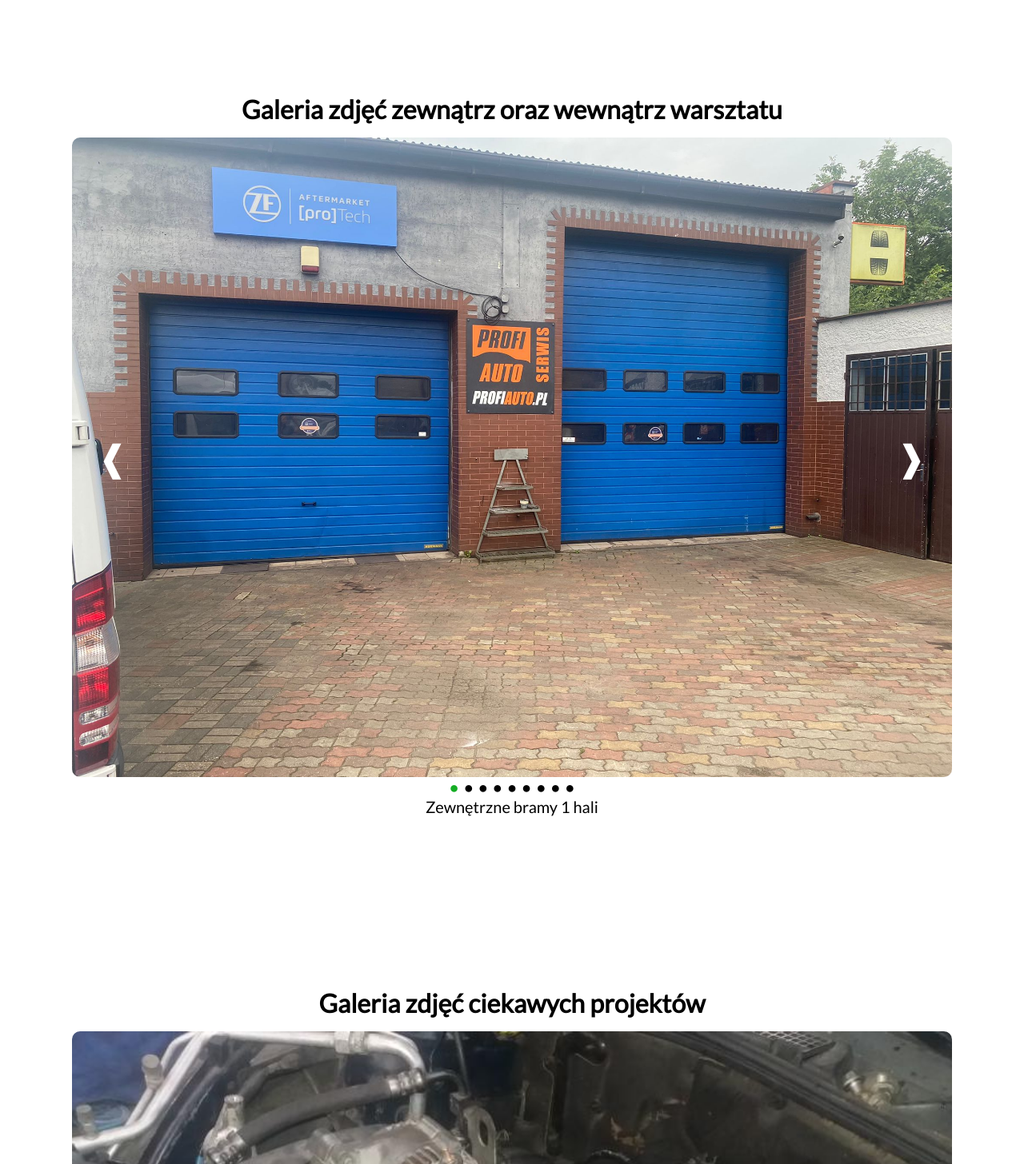
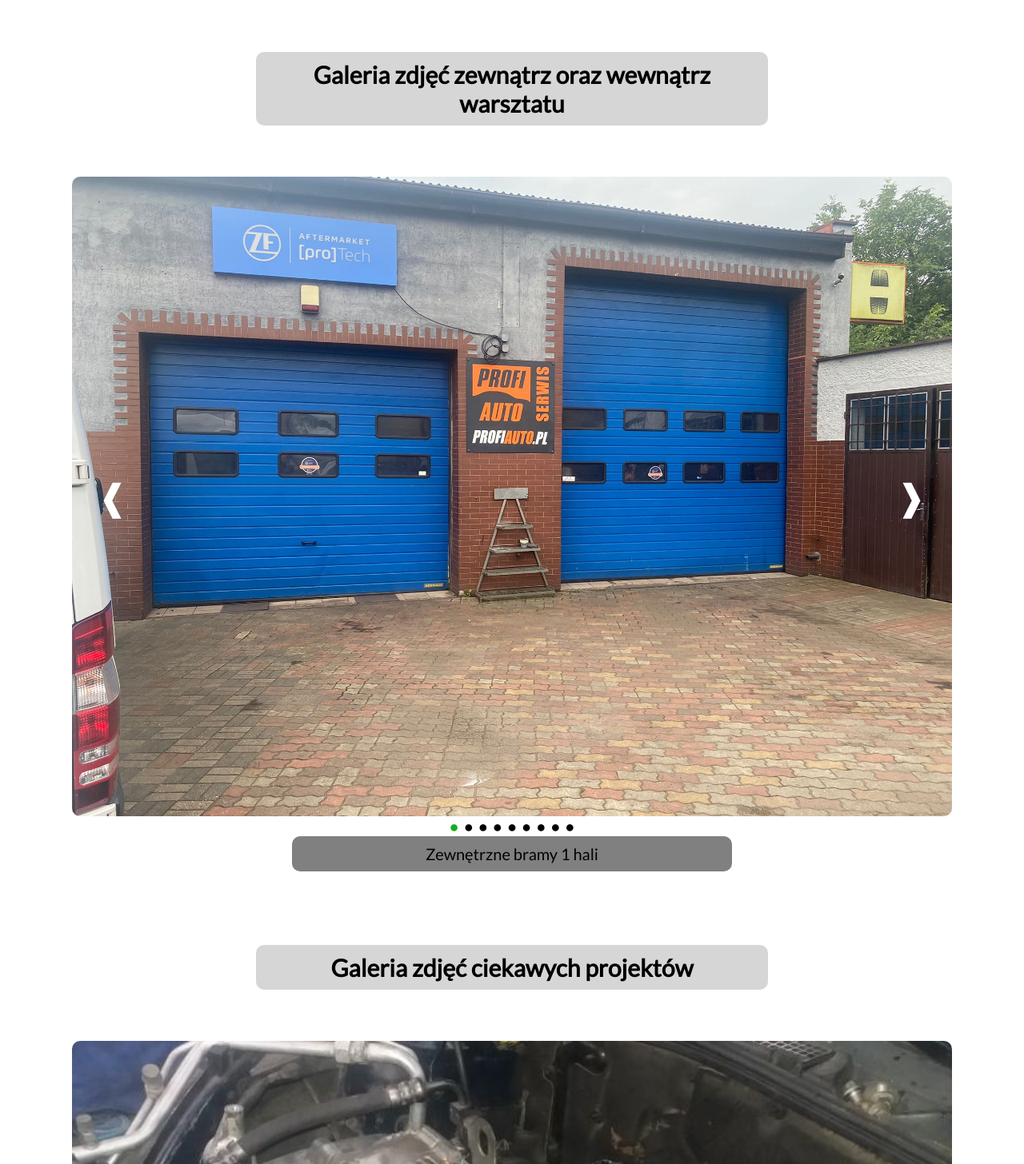
Before and after one commit to MariKat77/webpage_iw-tour, a React (Create React App) app: page /galeria in a window 1280 px wide. Shown: the part 74-1530 px from the top of the page at 80% size. Built offline with nearby package versions, Linux system fonts and the light colour scheme.

Commit message:
Dodanie animacji i poprawa galerii

```diff
--- a/package.json
+++ b/package.json
@@ -9,6 +9,7 @@
     "react": "^18.2.0",
     "react-dom": "^18.2.0",
     "react-icons": "^4.10.1",
+    "react-intersection-observer": "^9.5.2",
     "react-router-dom": "^6.15.0",
     "react-scripts": "^5.0.1",
     "styled-components": "^6.0.7",
--- a/src/components/ImageSlider.js
+++ b/src/components/ImageSlider.js
@@ -83,7 +83,12 @@
     display: "flex",
     justifyContent: "center",
     fontSize: "20px",
-
+    margin: "auto",
+    padding: "10px",
+    borderRadius: "10px",
+    backgroundColor: "grey",
+    width: "50%",
+    textAlign: "center"
   }
 
   return (
--- a/src/pages/Gallery.css
+++ b/src/pages/Gallery.css
@@ -1,22 +1,40 @@
 @import url('https://fonts.googleapis.com/css2?family=Poppins:wght@300&family=Roboto+Slab&family=Roboto:wght@500&display=swap');
-h1 {
-    margin: 2vh 0;
+h2 {
+    margin: 5vh auto;
     display: flex;
     justify-content: center;
     position: relative;
-
+    bottom: 80vh;
+    background-color: rgb(214, 214, 214);
+    border-radius: 10px;
+    width: 50%;
+    font-size: 30px;
+    text-align: center;
+    padding: 10px;
 }
 
-
+.slidingGallery {
+    background-image: url("./image-002.png");
+    background-repeat: no-repeat;
+    background-position: center;
+    background-size: contain;
+    position: fixed;
+    width: 100%;
+    max-width: 100%;
+    height: 1000px;
+    z-index: -1;
+}
 
 .containerStyles {
     width: 1100px;
     height: 800px;
-    margin: 0 auto;
+    margin: 8vh auto;
+    position: relative;
+    bottom: 80vh;
 }
 
 .containerText {
-    margin: 15vh 20vw;
+    margin: 5vh 20vw;
     font-size: 2vw;
     font-family: 'Poppins', sans-serif;
     font-family: 'Roboto', sans-serif;
@@ -24,6 +42,25 @@
     background-color: cadetblue;
     border-radius: 20px;
     padding: 20px;
+    position: relative;
+    bottom: 43vh;
+}
+
+.containerText.active {
+    margin: 5vh 20vw;
+    font-size: 2vw;
+    font-family: 'Poppins', sans-serif;
+    font-family: 'Roboto', sans-serif;
+    font-family: 'Roboto Slab', serif;
+    background-color: cadetblue;
+    border-radius: 20px;
+    padding: 20px;
+    position: relative;
+    bottom: 43vh;
+    animation-name: scrollAnimation;
+    animation-duration: 2s;
+    animation-iteration-count: 1;
+
 }
 
 .containerText ul {
@@ -39,3 +76,19 @@
 
     }
 }
+
+.containerAll {
+    position: relative;
+    top: 80vh;
+}
+
+@keyframes scrollAnimation {
+    from{
+        opacity: 0;
+        transform: translateX(-100px);
+    }
+    to{
+        opacity: 100%;
+        transform: translateX(0);
+    }
+}
--- a/src/pages/Gallery.js
+++ b/src/pages/Gallery.js
@@ -1,17 +1,25 @@
 import ImageSlider from "../components/ImageSlider";
 import { slides, slidesProjects } from "./Slides";
 import "./Gallery.css"
+import React from 'react'
+import { useInView } from 'react-intersection-observer'
+
+
+
 const Gallery = () => {
 
 
+    const { ref, inView, entry } = useInView({threshold: 0,})
+
     return(
     <>
+    <div className="slidingGallery">
+      <div className='page-wrapper'></div>
+
+    </div>
     <br/>
-    <br/>
-    <br/>
-    <br/>
-    <br/>
-    <h1>Galeria zdjęć zewnątrz oraz wewnątrz warsztatu</h1>
+    <div className="containerAll">
+    <h2>Galeria zdjęć zewnątrz oraz wewnątrz warsztatu</h2>
       <div className="containerStyles">
         <ImageSlider slides={slides} />
 
@@ -19,17 +27,7 @@
     <br/>
     <br/>
     <br/>
-    <br/>
-    <br/>
-    <br/>
-    <br/>
-    <br/>
-    <br/>
-    <br/>
-    <br/>
-    <br/>
-    <br/>
-    <h1>Galeria zdjęć ciekawych projektów</h1>
+    <h2>Galeria zdjęć ciekawych projektów</h2>
     <div className="containerStyles">
       <ImageSlider slides={slidesProjects} />
 
@@ -37,12 +35,7 @@
     <br/>
     <br/>
     <br/>
-    <br/>
-    <br/>
-    <br/>
-    <br/>
-    <br/>
-    <div className="containerText">
+    <div className = {inView ? "containerText active" : "containerText"}  ref={ref}>
       Powyższe zdjęcia pokazują tylko mały wycinek projektów jakie były realizowane w naszym warsztacie.<br/><br/>
       Z usług napraw mechanicznych często zajmujemy się zwykłym seriwisem samochodów, takie jak wymiana oleju, klocków hamulcowych itp., lecz dokonujemy także
       remontów generalnych silników, napraw skrzyń biegów, dynamicznej wymiany oleju w automatycznych skrzyniach biegów oraz chiptuning'iem.<br/><br/>
@@ -53,6 +46,8 @@
         <li></li>
       </ul>
     </div>
+    </div>
+
 
     </>
     );
```
Also changed, not shown: 1 other file (tests, documents, lock files or other folders).
